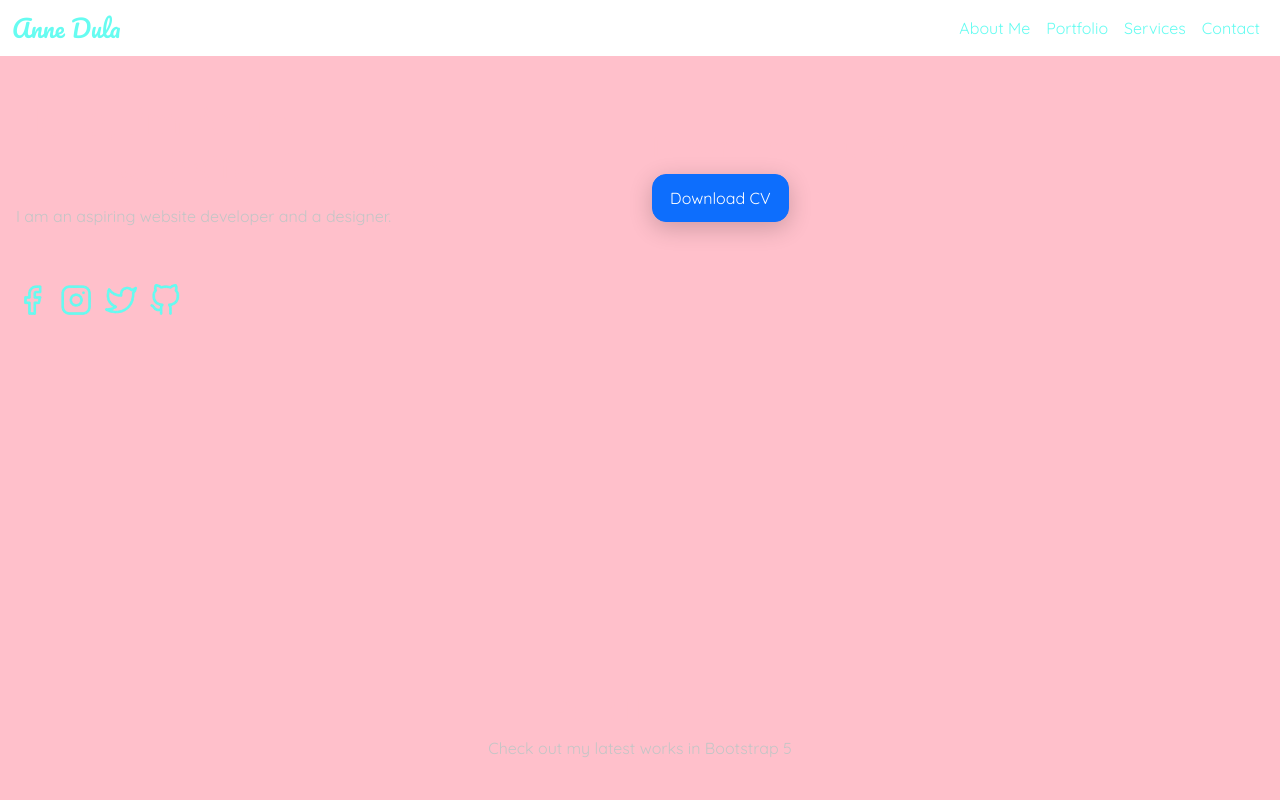
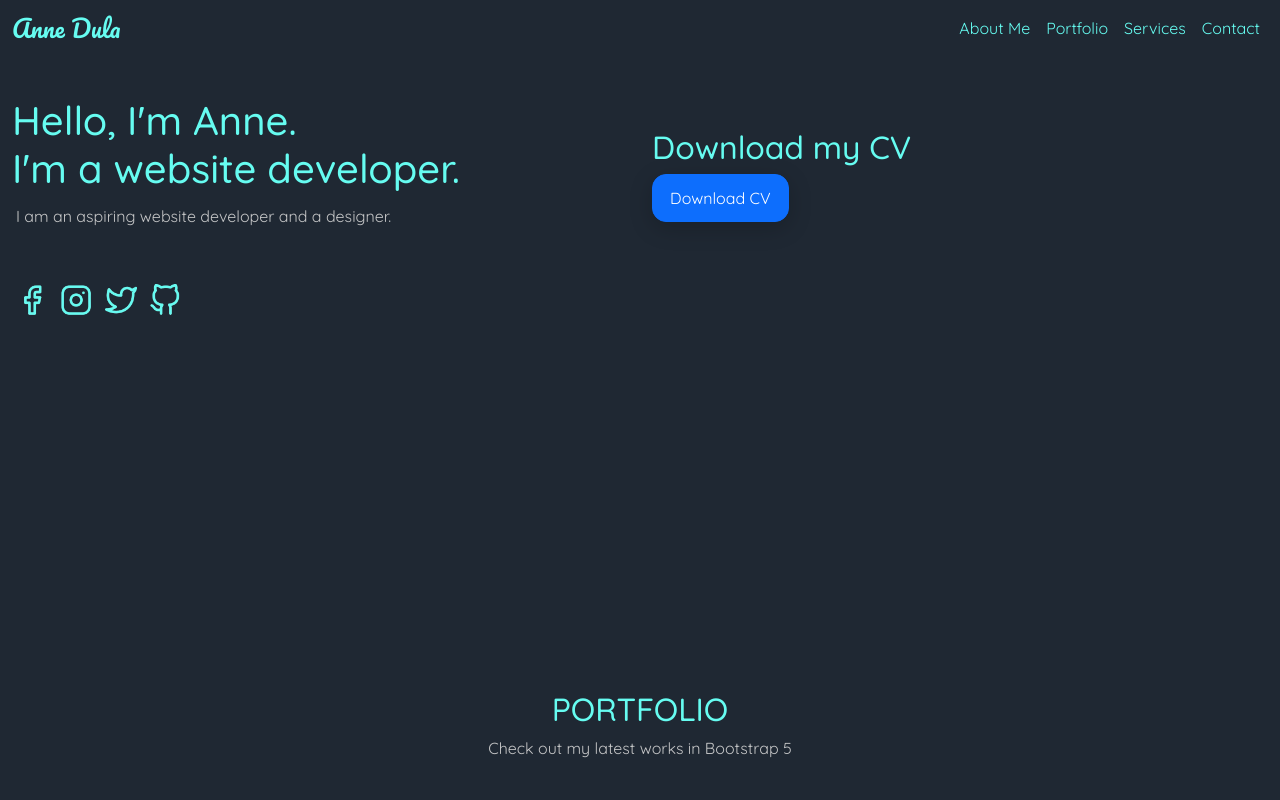
Before and after one commit to annedula/Personal-Website, a plain HTML site: page index.html in a window 1280 px wide. Shown: the top 800 px of the page. Drawn offline with nearby package versions, Linux system fonts and the light colour scheme.

Commit message:
Update style.css

```diff
--- a/style.css
+++ b/style.css
@@ -29,18 +29,18 @@
 
 body {
   position: relative;
-  color: pink;
+  color: #66fcf1;
   font-family: "Quicksand", sans-serif;
 }
 
 .navbar {
-  background-color: white;
+  background-color: #1f2833;
 }
 #about,
 #portfolio,
 #contact,
 #services {
-  background-color: pink;
+  background-color: #1f2833;
 }
 
 .navbar-brand,
```
